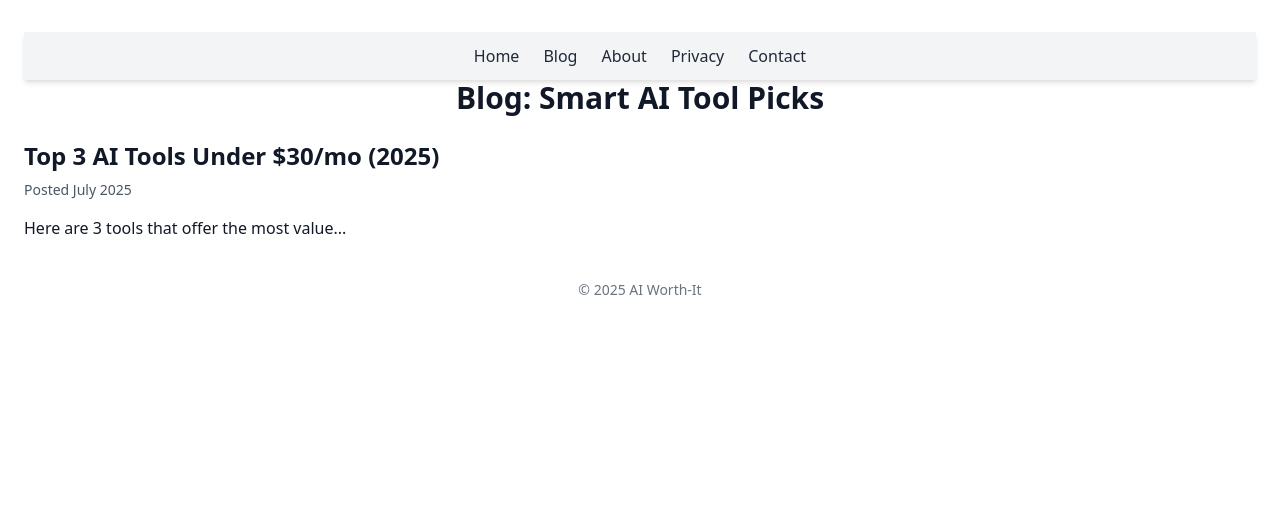
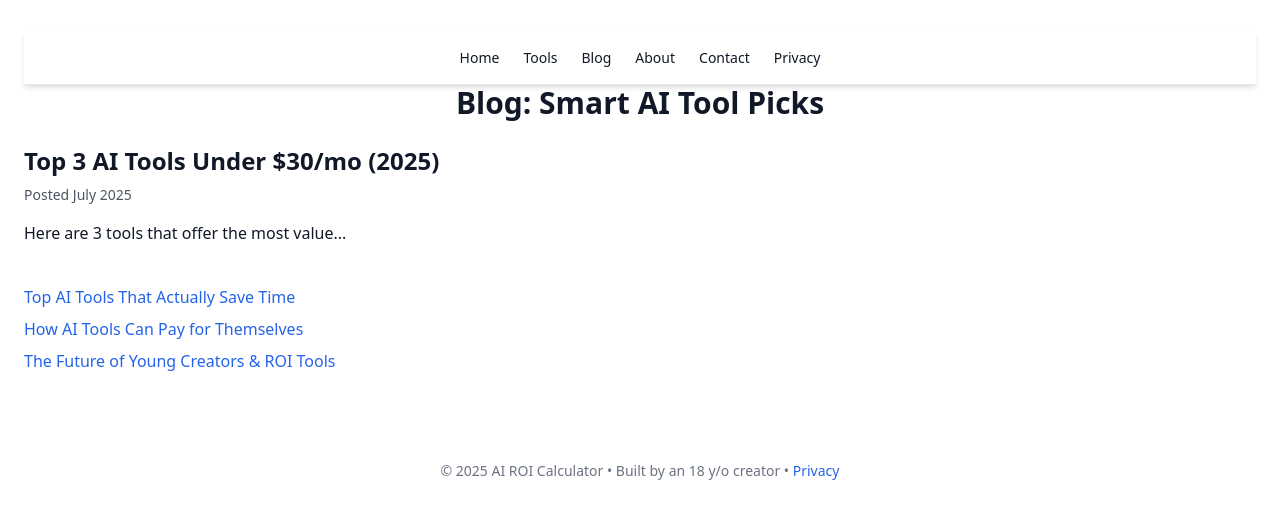
Before and after one commit to JobIyai/AiRioCal, a plain HTML site: page blog.html in a window 1280 px wide. Drawn offline with nearby package versions, Linux system fonts and the light colour scheme.

Commit message:
added new files

```diff
--- a/blog.html
+++ b/blog.html
@@ -10,12 +10,13 @@
 </head>
 <body class="bg-white text-gray-900 font-sans px-6 py-8">
 
-  <nav class="bg-gray-100 w-full px-4 py-3 shadow-md flex justify-center space-x-6">
-  <a href="index.html" class="text-gray-800 hover:text-blue-600 font-medium">Home</a>
-  <a href="blog.html" class="text-gray-800 hover:text-blue-600 font-medium">Blog</a>
-  <a href="about.html" class="text-gray-800 hover:text-blue-600 font-medium">About</a>
-  <a href="privacy.html" class="text-gray-800 hover:text-blue-600 font-medium">Privacy</a>
-  <a href="contact.html" class="text-gray-800 hover:text-blue-600 font-medium">Contact</a>
+<nav class="bg-white border-b p-4 shadow-md flex justify-center gap-6 text-sm font-medium">
+  <a href="index.html" class="hover:text-indigo-600">Home</a>
+  <a href="tools.html" class="hover:text-indigo-600">Tools</a>
+  <a href="blog.html" class="hover:text-indigo-600">Blog</a>
+  <a href="about.html" class="hover:text-indigo-600">About</a>
+  <a href="contact.html" class="hover:text-indigo-600">Contact</a>
+  <a href="privacy.html" class="hover:text-indigo-600">Privacy</a>
 </nav>
 
   <h1 class="text-3xl font-bold text-center mb-6">Blog: Smart AI Tool Picks</h1>
@@ -24,6 +25,16 @@
     <p class="text-gray-600 mt-2 text-sm">Posted July 2025</p>
     <p class="mt-4">Here are 3 tools that offer the most value...</p>
   </article>
-  <footer class="text-center text-sm text-gray-500">&copy; 2025 AI Worth-It</footer>
+
+  <ul class="space-y-2 mt-4">
+  <li><a href="blog-productivity-ai.html" class="text-blue-600 hover:underline">Top AI Tools That Actually Save Time</a></li>
+  <li><a href="blog-affiliate-income.html" class="text-blue-600 hover:underline">How AI Tools Can Pay for Themselves</a></li>
+  <li><a href="blog-new-creators.html" class="text-blue-600 hover:underline">The Future of Young Creators & ROI Tools</a></li>
+</ul>
+
+  <footer class="text-center text-sm text-gray-500 mt-16 py-6">
+  &copy; 2025 AI ROI Calculator • Built by an 18 y/o creator • <a href="privacy.html" class="text-blue-600 hover:underline">Privacy</a>
+</footer>
+
 </body>
 </html>
```
Also changed, not shown: about.html (+14 -3 lines), blog-affiliate-income.html (added, +40 -0 lines), contact.html (+13 -7 lines), index.html (+4 -1 lines), privacy.html (+13 -7 lines), tools.html (+13 -1 lines), blog-new-creators.html (added), blog-productivity-ai.html (added).
